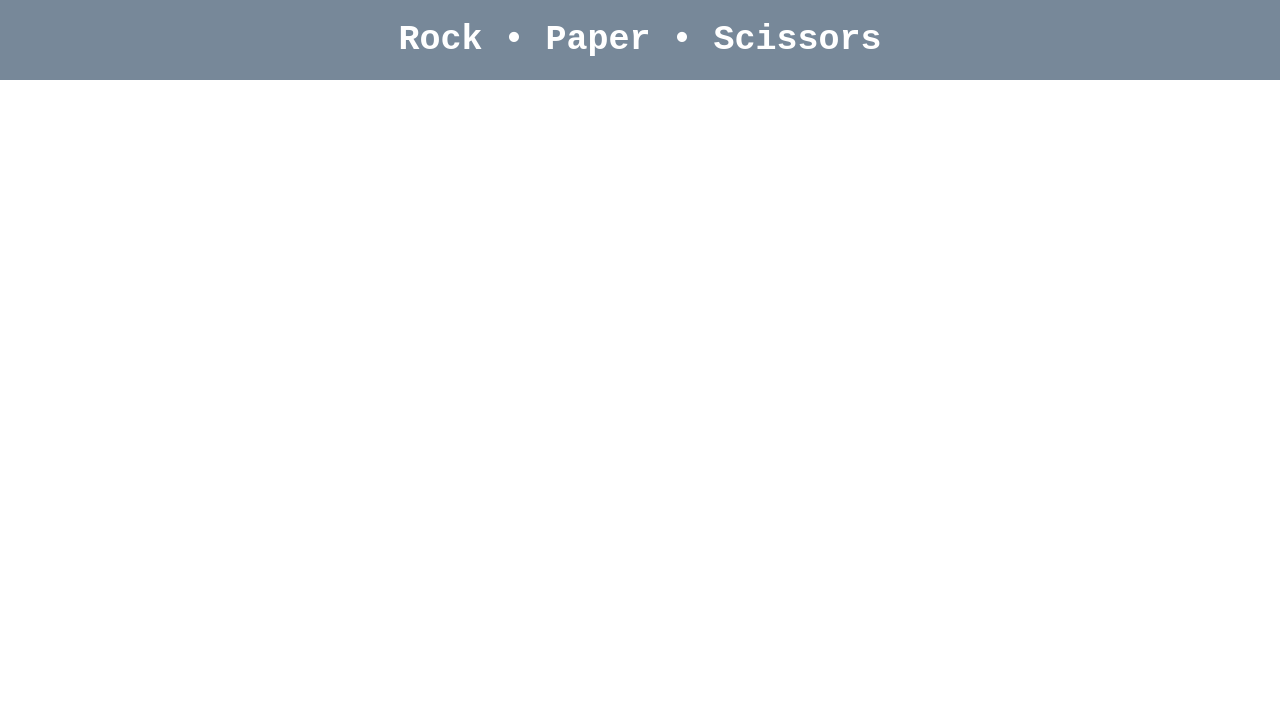
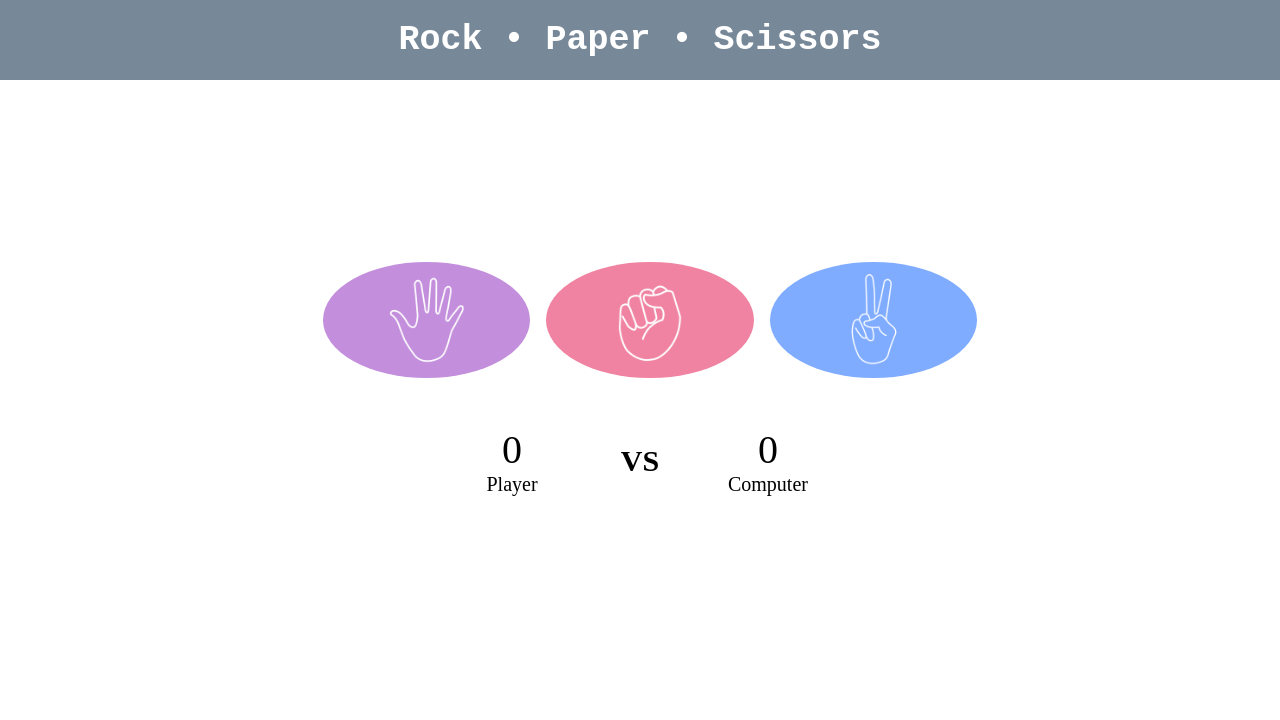
Before and after one commit to sarathchintu/Rock-Paper-Scissors, a plain HTML site: page index.html in a window 1280 px wide. Shown: the top 720 px of the page. Drawn offline with Linux system fonts and the light colour scheme.

Commit message:
playground UI
created the options to select and player and score info section

```diff
--- a/index.css
+++ b/index.css
@@ -31,6 +31,60 @@
 .play_area{
     width:100%;
     height:80vh;
+    display: flex;
+    flex-direction: column;
+    justify-content: center;
+    align-items: center;
+}
+
+.game_btns{
+    width:50%;
+    display: flex;
+    gap:10px;
+}
+
+.game_btns img{
+    width:33.33%;
+    border-radius: 50%;
+    cursor: pointer;
+    border:3px solid transparent;
+}
+
+.game_btns img:hover{
+    box-shadow: 0 0 8px black;
+}
+
+.game_btns img:active{
+    border:3px solid grey;
+}
+
+.scores{
+    width:30%;
+    height: 20vh;
+    display: flex;
+    justify-content: center;
+    align-items: center;
+}
+
+.score_related{
+    width:33.33%;
+    height: 100%;
+    display: flex;
+    flex-direction: column;
+    justify-content: center;
+    align-items: center;
+}
+
+.score_related span{
+    font-size: 40px;
+}
+
+.score_related p{
+    font-size: 20px;
+}
+
+.score_related h1{
+    font-size: 30px;
 }
 
 .footer{
--- a/index.html
+++ b/index.html
@@ -11,7 +11,26 @@
         <div class="nav">
             <h1 class="logo">Rock • Paper • Scissors</h1>
         </div>
-        <div class="play_area"></div>
+        <div class="play_area">
+            <div class="game_btns">
+                <img src="./assets/images/paper.png" alt="paper" class="paper game_btn" id="paper"/>
+                <img src="./assets/images/rock.png" alt="rock" class="rock game_btn" id="rock"/>
+                <img src="./assets/images/scissors.png" alt="scissors" class="scissors game_btn" id="scissors"/>
+            </div>
+            <div class="scores">
+                <div class="player score_related">
+                    <span class="pscore" id="player_score">0</span>
+                    <p>Player</p>
+                </div>
+                <div class="vs score_related">
+                    <h1>VS</h1>
+                </div>
+                <div class="computer score_related">
+                    <span class="cscore" id="computer_score">0</span>
+                    <p>Computer</p>
+                </div>
+            </div>
+        </div>
         <div class="footer">
             <p class="footer-logo">simple projects</p>
             <p class="info">Created By: <a href="https://sarathchintu.github.io/My_Portofolio_2/index.html" target="_blank">SARATH CHANDRA</a></p>
```
Also changed, not shown: assets/images/paper.png (added), assets/images/rock.png (added), assets/images/scissors.png (added).
